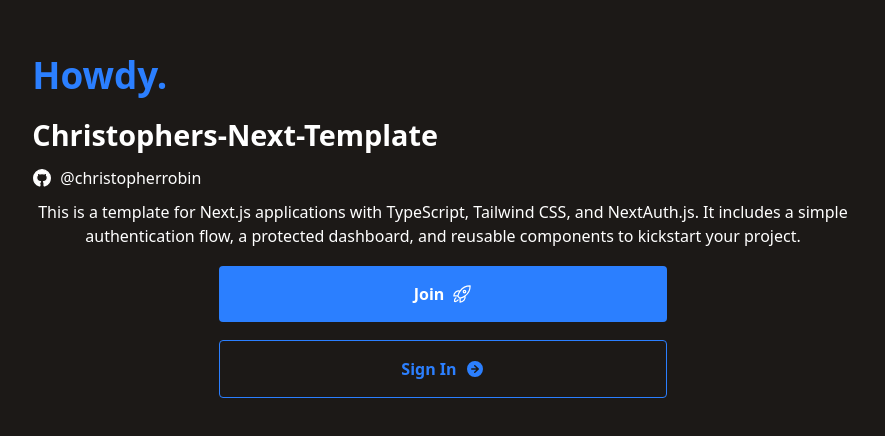
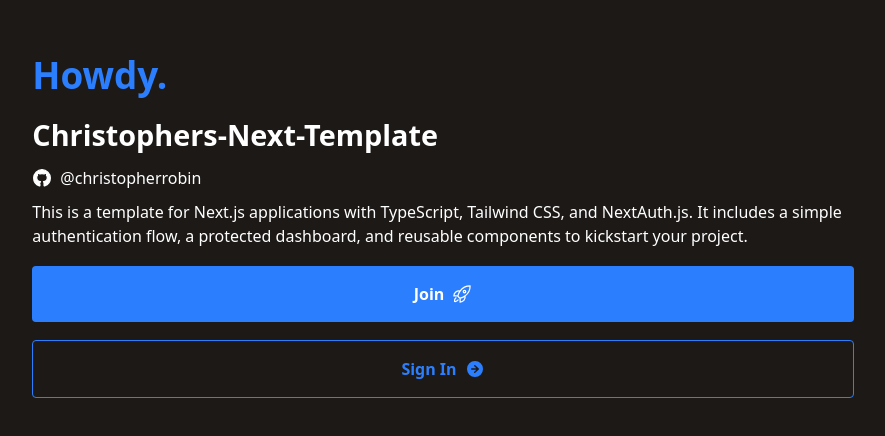
Before and after one commit to christopherrobin/Christophers-Next-Template, a Next.js app: page / in a window 1280 px wide. Shown: the part 172-608 px from the top of the page, without its empty margins (197-1082 px from the left). Built offline with nearby package versions, Linux system fonts and the light colour scheme; no server answers.

Commit message:
alignment issue fix

```diff
--- a/src/app/page.tsx
+++ b/src/app/page.tsx
@@ -21,7 +21,7 @@
 
   return (
     <div className="grid grid-rows-[10px_1fr_20px] items-center justify-items-center min-h-screen px-6 gap-16 fadeIn">
-      <main className="flex flex-col gap-[10px] row-start-2 items-center sm:items-start sm:w-full md:w-2/3 lg:1/2 text-center">
+      <main className="flex flex-col gap-[10px] row-start-2 items-center sm:items-start sm:w-full md:w-2/3 lg:1/2 text-left">
         <h1>Howdy.</h1>
         <h2>Christophers-Next-Template</h2>
         <div className="flex items-center gap-2">
@@ -42,14 +42,14 @@
         </p>
         <Button
           href="/join"
-          className="self-center mt-2 my-2 w-full max-w-md"
+          className="self-center mt-2 my-2 w-full"
           endIcon={<RocketLaunchIcon className="w-5 h-5" />}
         >
           Join
         </Button>
         <Button
           href="/sign-in"
-          className="self-center w-full max-w-md"
+          className="self-center w-full"
           endIcon={<ArrowRightCircleIcon className="w-5 h-5 text-blue-500" />}
           ghost
         >
```
